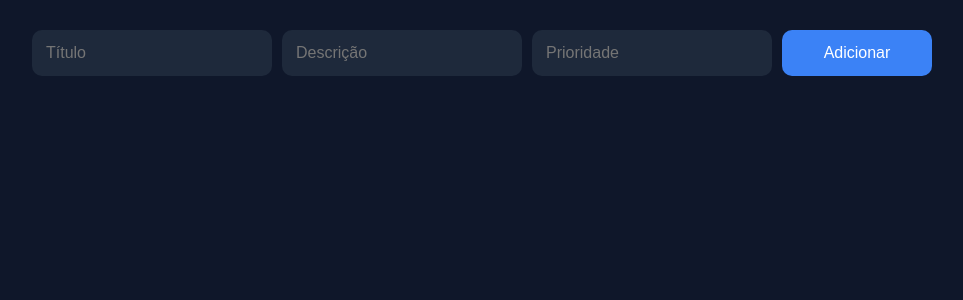
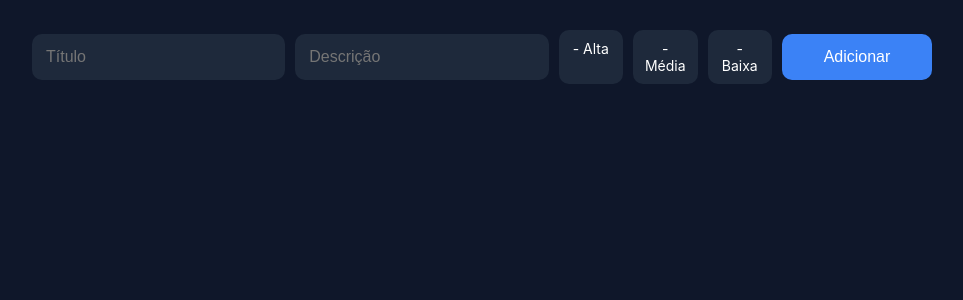
Before and after one commit to Cxlddy/lista_tarefas, a Flask app: page / in a window 1280 px wide. Shown: the part 49-349 px from the top of the page, without its empty margins (158-1121 px from the left). Run offline with Flask 3, Linux system fonts and the light colour scheme; the visitor is signed in with stand-in values (Sample User, id 1).

Commit message:
radiobox for prioridade label

```diff
--- a/app/static/css/style.css
+++ b/app/static/css/style.css
@@ -211,3 +211,33 @@ li:hover {
     transform: scale(1.01);
     transition: 0.2s;
 }
+
+.radio-group {
+    display: flex;
+    justify-content: space-between;
+    gap: 10px;
+}
+
+.radio-group label {
+    flex: 1;
+    text-align: center;
+    padding: 10px;
+    border-radius: 10px;
+    background-color: #1e293b;
+    cursor: pointer;
+    font-size: 14px;
+}
+
+.radio-group input {
+    display: none;
+}
+
+/* Selecionado */
+.radio-group input:checked + * {
+    font-weight: bold;
+}
+
+/* Efeito visual ao clicar */
+.radio-group label:hover {
+    background-color: #334155;
+}
--- a/app/templates/index.html
+++ b/app/templates/index.html
@@ -12,7 +12,22 @@
 <form method="POST" action="/criar" class="form">
     <input name="titulo" placeholder="Título" required>
     <input name="descricao" placeholder="Descrição">
-    <input name="prioridade" type="number" placeholder="Prioridade" required>
+        <div class="radio-group">
+        <label>
+            <input type="radio" name="prioridade" value="1" required>
+            - Alta
+        </label>
+
+        <label>
+            <input type="radio" name="prioridade" value="2">
+            - Média
+        </label>
+
+        <label>
+            <input type="radio" name="prioridade" value="3">
+            - Baixa
+        </label>
+    </div>
     <button type="submit">Adicionar</button>
 </form>
 
```
